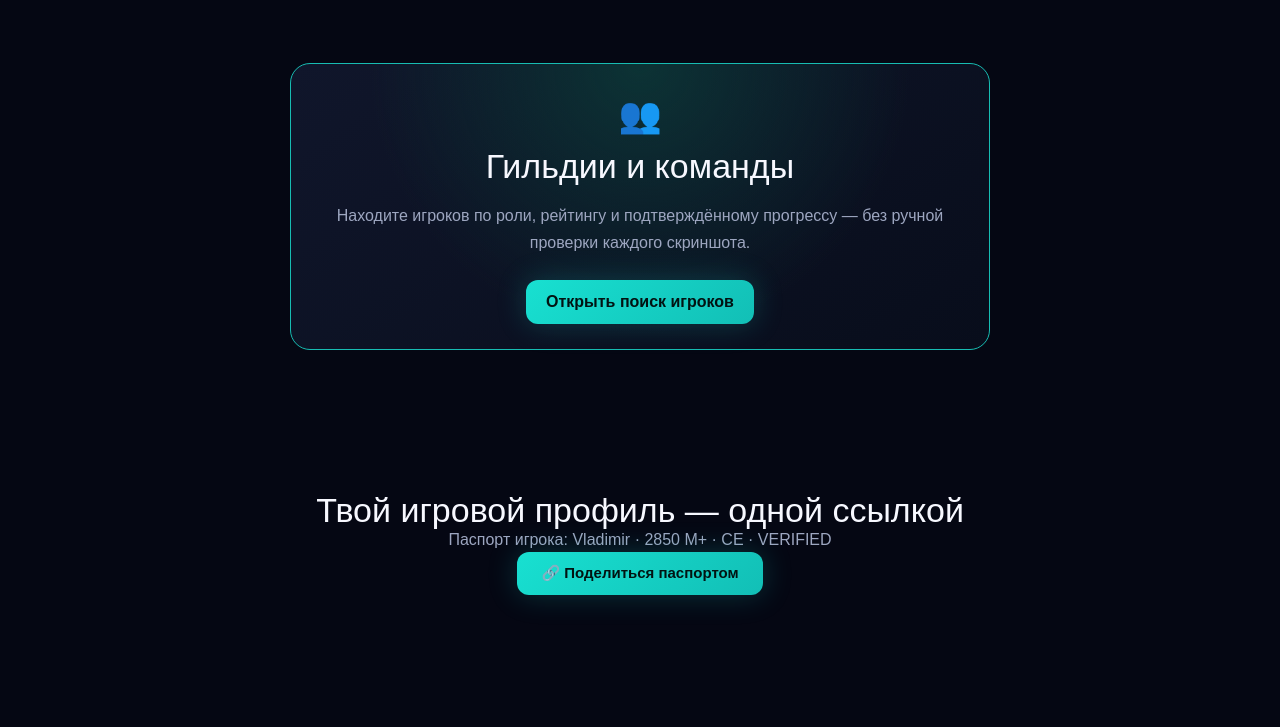
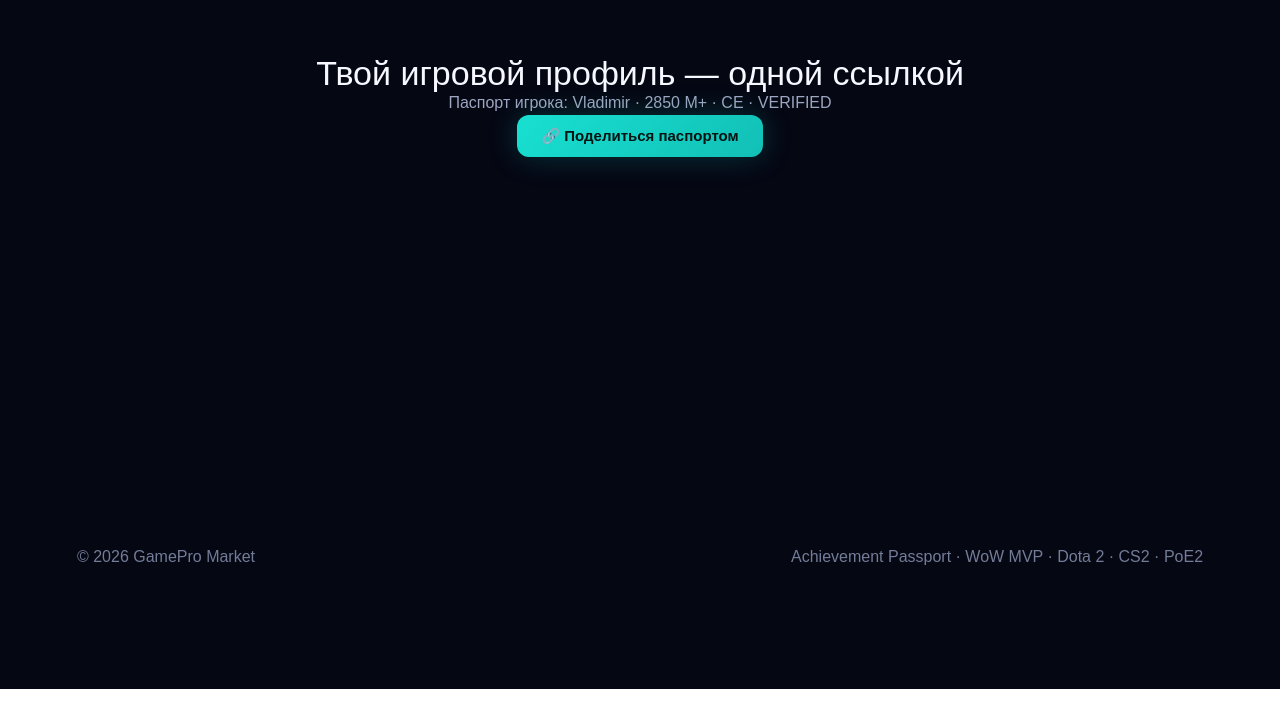
Before and after one commit to vesttrading/gamepro-market, a Next.js app: page / in a window 1280 px wide. Shown: the part 4028-4755 px from the top of the page. After the commit the page ends 4717 px from the top, so only its background shows below. Built offline with nearby package versions, Linux system fonts and the light colour scheme; no server answers.

Commit message:
Remove guilds section from page
Removed the guilds section from the page layout.

```diff
--- a/app/page.tsx
+++ b/app/page.tsx
@@ -304,8 +304,6 @@ export default function HomePage() {
 
       <section id="reviews" style={{maxWidth:1160,width:"92%",margin:"auto",padding:"60px 0"}}><h2 style={{textAlign:"center",fontSize:36}}>{t.reviews}</h2><p style={{textAlign:"center",color:"#9da6c0"}}>GamePro — доверие, подтверждённое игроками.</p><div className="reviewGrid" style={{display:"grid",gridTemplateColumns:"repeat(3,1fr)",gap:16,marginTop:25}}>{[["⭐ 4.9/5",t.gameproRating,"★★★★★"],["💬",t.playerReviews,"«Удобно показать прогресс и быстро найти подходящую команду.»"],["✓ VERIFIED",t.verifiedReviews,"«Наконец понятно, какие достижения действительно подтверждены.»"]].map(x=><div key={x[1]} style={card}><div style={{fontSize:25,fontWeight:900}}>{x[0]}</div><h3>{x[1]}</h3><p style={{color:"#9da6c0",lineHeight:1.6,marginBottom:0}}>{x[2]}</p></div>)}</div></section>
 
-<section id="guilds" style={{maxWidth:1160,width:"92%",margin:"auto",padding:"40px 0 80px"}}><div style={{...card,textAlign:"center",borderColor:"#17bcb2",background:"radial-gradient(circle at 50% 0,#0c3335,transparent 60%),linear-gradient(145deg,#10162b,#080d1b)"}}><div style={{fontSize:35}}>👥</div><h2 style={{fontSize:34}}>{t.guild}</h2><p style={{maxWidth:700,margin:"0 auto 24px",color:"#9da6c0",lineHeight:1.7}}>{t.guildText}</p><a href="#players" style={btn}>{t.open}</a></div></section>
-
       <section style={{maxWidth:760,width:"92%",margin:"auto",padding:"0 0 80px",textAlign:"center"}}><h2>{t.shareTitle}</h2><p style={{color:"#9da6c0"}}>{t.passportLink}: Vladimir · 2850 M+ · CE · VERIFIED</p><button onClick={sharePassport} style={btn}>🔗 {copied ? t.copied : t.share}</button></section>
     </main>
 
```
